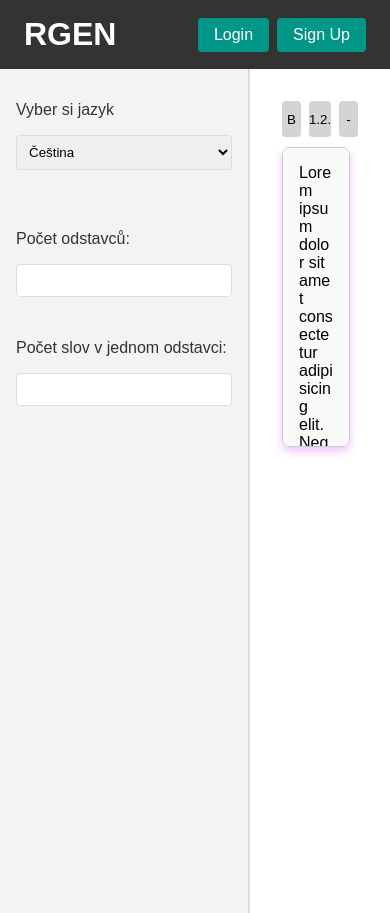
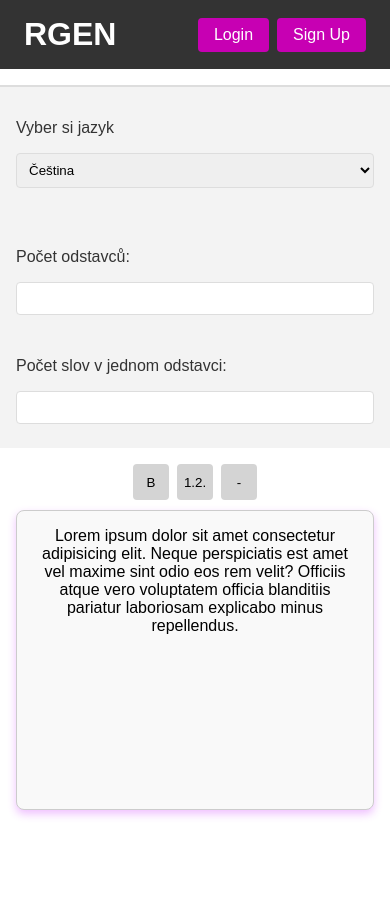
Before and after one commit to kovacjan05/RGEN, a PHP site: page / in a window 390 px wide. After the commit the page ends 818 px from the top, so only its background shows below. Run offline with PHP 8.4, Linux system fonts and the light colour scheme.

Commit message:
css,php,sql
opraveni css buttons a pozmeneni sql a php, ktere by melo fungovat na sqlite

```diff
--- a/css/css.css
+++ b/css/css.css
@@ -15,8 +15,8 @@
 }
 
 .navbar {
-    max-width: 1200px;
-    margin: 0 auto;
+    max-width: 100%;
+    /* Zajištění, že navbar bude přes celou šířku */
     display: flex;
     justify-content: space-between;
     align-items: center;
@@ -34,7 +34,7 @@
 }
 
 .button-group button {
-    background-color: #009688;
+    background-color: #c700b3;
     color: white;
     border: none;
     padding: 0.5rem 1rem;
@@ -45,10 +45,11 @@
 }
 
 .button-group button:hover {
-    background-color: #00796b;
+    background-color: #74028e;
+    box-shadow: 0px 4px 20px #d246d795;
 }
 
-/* Sidebar */
+
 .leva-strana {
     width: 250px;
     padding: 1rem;
@@ -56,6 +57,35 @@
     border-right: 2px solid #ddd;
     float: left;
     height: 100vh;
+}
+
+
+.main-content {
+    margin-left: 250px;
+    padding: 2rem;
+    display: flex;
+    flex-direction: column;
+    align-items: center;
+    /* Středění obsahu */
+}
+
+/* Responsive styling */
+@media (max-width: 425px) {
+
+
+    .leva-strana {
+        width: 100%;
+        float: none;
+        height: auto;
+        border-right: none;
+        border-top: 2px solid #ddd;
+        margin-top: 1rem;
+    }
+
+    .main-content {
+        margin-left: 0;
+        padding: 1rem;
+    }
 }
 
 .vyber label {
@@ -71,12 +101,6 @@
     margin-top: 0.5rem;
     border: 1px solid #ddd;
     border-radius: 4px;
-}
-
-/* Main content area */
-.main-content {
-    margin-left: 250px;
-    padding: 2rem;
 }
 
 /* Základní styl pro formulář */
@@ -97,19 +121,18 @@ form select:focus {
     border-color: #009688;
 }
 
-
 .posunuti {
     transition: margin-top 0.3s ease;
 }
 
-/* Když je select otevřený, posune se ostatní obsah */
+
 .posunuto-dolu {
-    margin-top: 80px; /* Výška posunu; můžeš upravit podle potřeby */
+    margin-top: 80px;
+
 }
 
-
-.scrollable-block{
-    width: 90%;
+.scrollable-block {
+    width: 100%;
     max-width: 600px;
     height: 300px;
     padding: 16px;
@@ -119,25 +142,29 @@ form select:focus {
     box-shadow: 0 4px 8px rgba(206, 61, 255, 0.327);
     box-sizing: border-box;
     background-color: #f9f9f9;
+    text-align: center;
+}
 
-}
 .scrollable-block p {
     margin: 0;
     overflow-wrap: break-word;
     white-space: normal;
 }
-  /* Panel s tlačítky */
-  .button-panel {
+
+/* Panel s tlačítky */
+.button-panel {
     display: flex;
     gap: 8px;
     margin-bottom: 10px;
+    justify-content: center;
+
 }
 
 .button-panel button {
     width: 36px;
     height: 36px;
     border: none;
-    background-color:rgb(212, 212, 212);
+    background-color: rgb(212, 212, 212);
     color: black;
     cursor: pointer;
     border-radius: 4px;
@@ -148,10 +175,9 @@ form select:focus {
     background-color: #929292;
 }
 
-
- /* Modal styling */
- .modal-overlay {
-     position: fixed;
+/* Modal styling */
+.modal-overlay {
+    position: fixed;
     top: 0;
     left: 0;
     width: 100%;
@@ -162,10 +188,12 @@ form select:focus {
     align-items: center;
     z-index: 1000;
 }
-.error{
+
+.error {
     color: red;
     display: none;
 }
+
 .modal-container {
     background: rgb(190, 189, 189);
     margin: auto;
@@ -175,23 +203,32 @@ form select:focus {
     width: 300px;
     box-shadow: 0 4px 8px rgba(0, 0, 0, 0.2);
 }
-.modal-container input[type="text"], input[type="password"] {
+
+.modal-container input[type="text"],
+input[type="password"] {
     width: 20vh;
     border-radius: 8px;
-    border: 2px solid #009688;
+    border: 2px solid #74028e;
     padding: 4px;
-    padding-left: 14px; /* Zvýšené levé odsazení pro více prostoru na začátku */
-
+    padding-left: 14px;
 
 }
+
+/* Změna barvy rámečku při focusu */
+.modal-container input[type="text"]:focus,
+.modal-container input[type="password"]:focus {
+    border-color: #c700b3;
+
+}
+
 
 .blurred {
     filter: blur(5px);
     transition: filter 0.3s ease;
 }
 
-.modal-container button[type="submit"]   {
-    background-color: #009688;
+.modal-container button[type="submit"] {
+    background-color: #c321b2;
     color: white;
     border: none;
     padding: 0.5rem 1rem;
@@ -200,8 +237,9 @@ form select:focus {
     border-radius: 7px;
     transition: background-color 0.3s ease;
 }
+
 .modal-container button[type="submit"]:hover {
-    background-color: #00796b;
+    background-color: #74028e;
 }
 
 .close-button {
@@ -215,6 +253,7 @@ form select:focus {
     cursor: pointer;
     transition: background-color 0.3s ease;
 }
-.close-button:hover{
-    background-color:rgb(146, 146, 146)
+
+.close-button:hover {
+    background-color: rgb(146, 146, 146);
 }
--- a/index.html
+++ b/index.html
@@ -1,11 +1,13 @@
 <!DOCTYPE html>
 <html lang="cs">
+
 <head>
     <meta charset="UTF-8">
     <meta name="viewport" content="width=device-width, initial-scale=1.0">
     <title>RGEN</title>
     <link rel="stylesheet" href="css/css.css">
 </head>
+
 <body>
     <!-- Navbar -->
     <header class="header">
@@ -53,26 +55,30 @@
         <!-- Scrollable block -->
         <div class="scrollable-block" contenteditable="true">
             <p>
-                Lorem ipsum dolor sit amet consectetur adipisicing elit. Neque perspiciatis est amet vel maxime sint odio eos rem velit? Officiis atque vero voluptatem officia blanditiis pariatur laboriosam explicabo minus repellendus.
+                Lorem ipsum dolor sit amet consectetur adipisicing elit. Neque perspiciatis est amet vel maxime sint
+                odio eos rem velit? Officiis atque vero voluptatem officia blanditiis pariatur laboriosam explicabo
+                minus repellendus.
             </p>
         </div>
     </main>
 
-    <!-- login -->
+    <!-- Login -->
     <div class="modal-overlay" id="login-modal">
         <div class="modal-container">
             <button class="close-button" id="close-login-modal">&times;</button>
             <h2>Login</h2>
-            <form>
+            <form action="login/login.php" method="post">
                 <br>
                 <label for="username">Username:</label>
-                <input type="text" id="username" name="username">
+                <input type="text" id="username" name="username" required>
                 <br><br>
                 <label for="password">Password:</label>
-                <input type="password" id="password" name="password">
-                <br>
-                <label class="error" for="error">* Zadali jste špatné přihlašovací údaje</label>
-                <br><br><br>
+                <input type="password" id="password" name="password" required>
+                <br><br>
+                <div class="error" id="login-error" style="display: none;">
+                    * Zadali jste špatné přihlašovací údaje
+                </div>
+                <br><br>
                 <button type="submit">Přihlásit se</button>
             </form>
         </div>
@@ -83,22 +89,20 @@
         <div class="modal-container">
             <button class="close-button" id="close-signup-modal">&times;</button>
             <h2>Sign Up</h2>
-            <form>
+            <form action="registrace.php" method="post">
                 <br>
                 <label for="firstname">First Name:</label>
-                <input type="text" id="firstname" name="firstname">
+                <input type="text" id="firstname" name="firstname" required>
                 <br>
                 <label for="lastname">Last Name:</label>
-                <input type="text" id="lastname" name="lastname">
+                <input type="text" id="lastname" name="lastname" required>
                 <br>
                 <label for="signup-username">Username:</label>
-                <input type="text" id="signup-username" name="signup-username">
+                <input type="text" id="signup-username" name="signup-username" required>
                 <br>
                 <label for="signup-password">Password:</label>
-                <input type="password" id="signup-password" name="signup-password">
-                <br>
-                <label class="error" for="error">* Zadali jste špatné přihlašovací údaje</label>
-                <br><br><br>
+                <input type="password" id="signup-password" name="signup-password" required>
+                <br><br>
                 <button type="submit">Submit</button>
             </form>
         </div>
@@ -106,4 +110,5 @@
 
     <script src="js.js"></script>
 </body>
+
 </html>
```
Also changed, not shown: login/login.php (+15 -26 lines).
